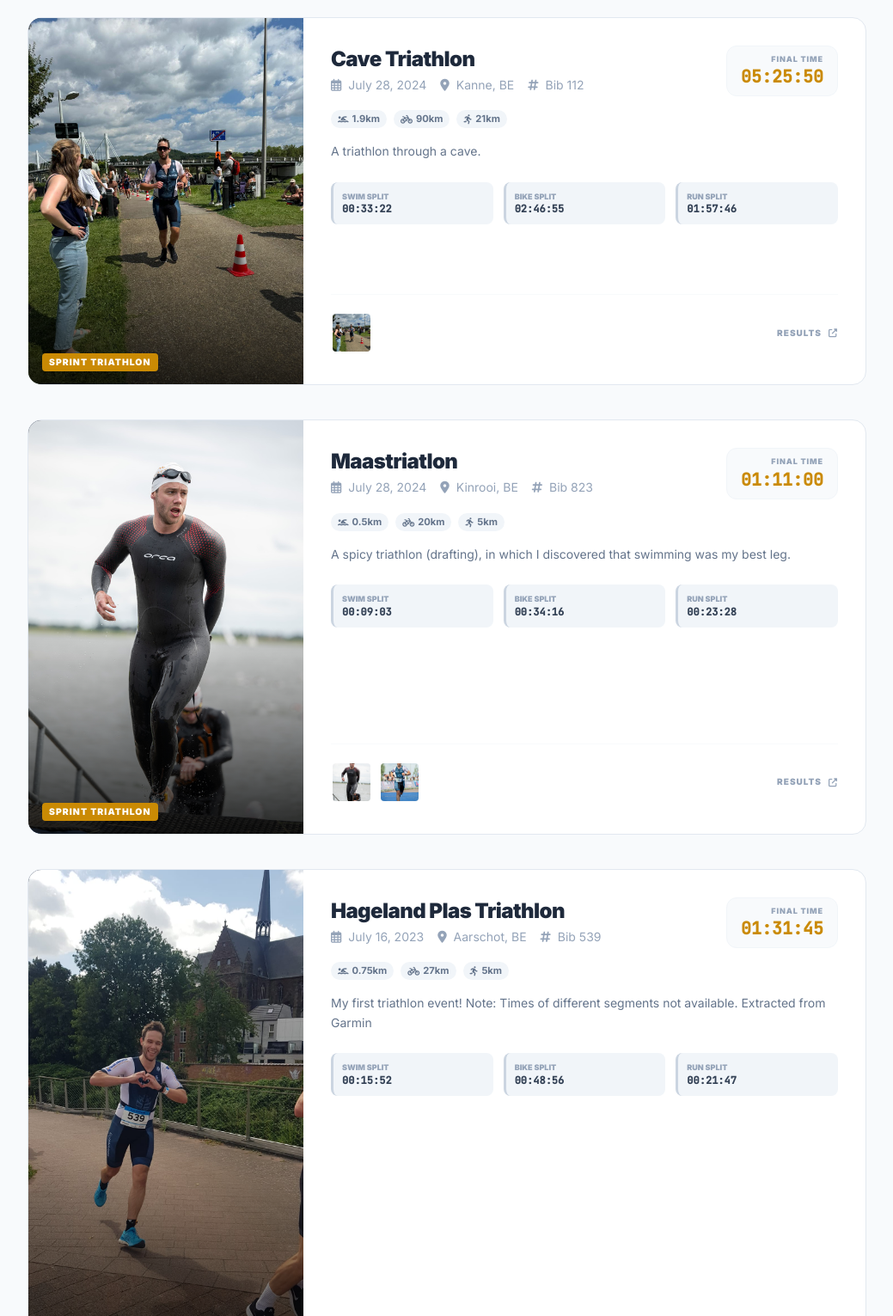
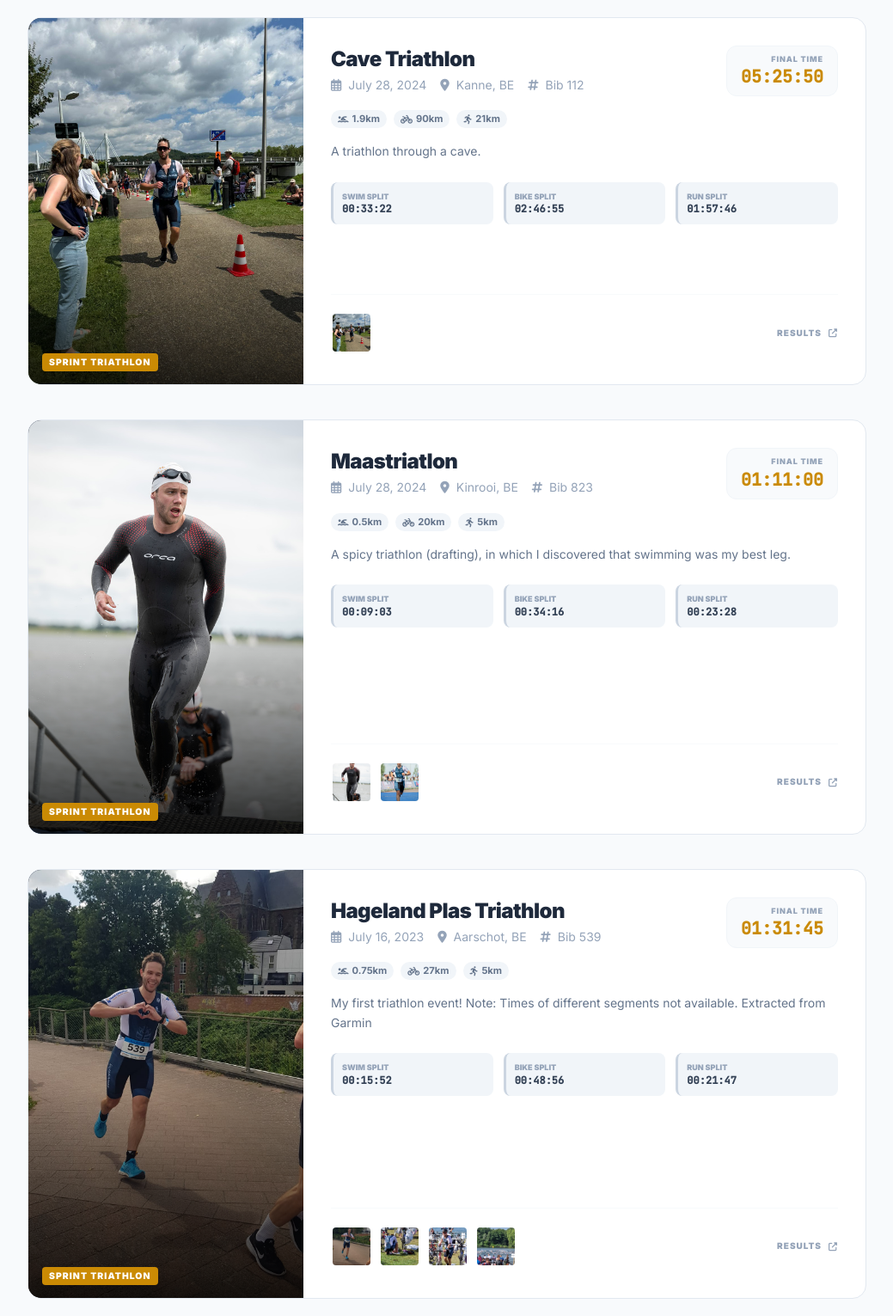
Before and after one commit to Sdniss/Sdniss.github.io, a Jekyll site: the page built from _pages/triathlon.html, in a window 1280 px wide. Shown: the part 2785-4316 px from the top of the page at 86% size, without its empty margins (120-1159 px from the left). Built offline with Jekyll 4.4.1, drawn with Linux system fonts in a browser that asks for light colours; nearby versions of some CDN libraries; grey boxes are pictures that could not be loaded.

Commit message:
Add max height

```diff
--- a/_pages/triathlon.html
+++ b/_pages/triathlon.html
@@ -25,6 +25,7 @@ permalink: /triathlon/
 
         .race-card {
             transition: transform 0.2s ease, box-shadow 0.2s ease;
+            max-height: 500px;
         }
 
         .race-card:hover {
```
